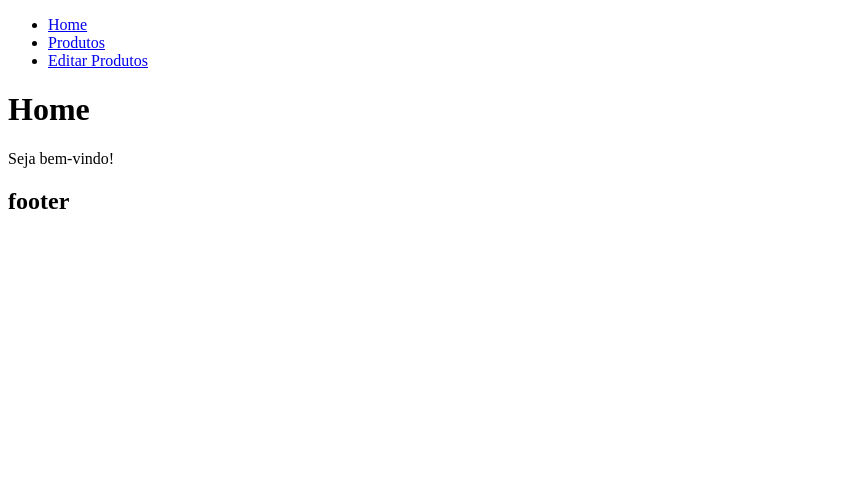
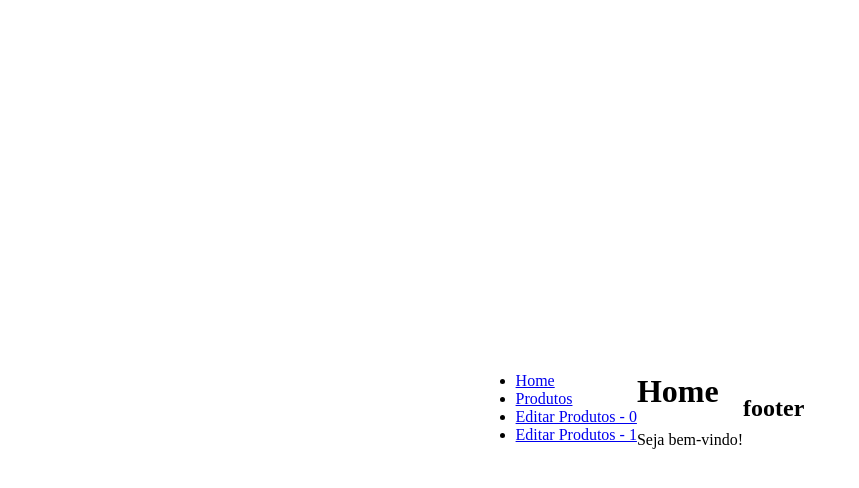
Before and after one commit to leonardobarbosas/routes-react-test, a React (Vite) app in the folder aula06/: page / in a window 1280 px wide. Shown: the top 488 px of the page, without its empty margins (0-859 px from the left). Built offline with nearby package versions, Linux system fonts and the light colour scheme.

Commit message:
mexendo com css module

```diff
--- /dev/null
+++ b/aula06/src/App.module.css
@@ -0,0 +1,6 @@
+.container {
+  display: flex;
+  justify-content: center;
+  align-items: center;
+  height: 100vh;
+}
--- a/aula06/src/App.tsx
+++ b/aula06/src/App.tsx
@@ -1,10 +1,11 @@
 import { Outlet } from "react-router-dom";
 import Header from "./components/Header/Header";
 import Footer from './components/Footer/Footer';
+import styles from './App.module.css';
 
 function App() {
   return (
-    <div className="container">
+    <div className={styles.container}>
       <Header />
       <Outlet />
       <Footer />
--- a/aula06/src/main.tsx
+++ b/aula06/src/main.tsx
@@ -23,7 +23,7 @@ const routes = createBrowserRouter([
         element: <Produtos />,
       },
       {
-        path: "/editar/produtos",
+        path: "/editar/produtos/:id",
         element: <EditarProdutos />,
       },
     ],
--- a/aula06/src/routes/EditarProdutos/index.tsx
+++ b/aula06/src/routes/EditarProdutos/index.tsx
@@ -1,7 +1,12 @@
+import { useParams } from 'react-router-dom';
+
 function EditarProdutos() {
+  const { id } = useParams();
+
   return (
     <div className="conteudo">
       <h2>Editar Produtos</h2>
+      <p>Produto selecionado = {id}</p>
     </div>
   );
 }
--- a/aula06/src/routes/Menu/index.tsx
+++ b/aula06/src/routes/Menu/index.tsx
@@ -11,7 +11,10 @@ function Menu() {
           <Link to="/produtos">Produtos</Link>
         </li>
         <li>
-          <Link to="/editar/produtos">Editar Produtos</Link>
+          <Link to="/editar/produtos/0">Editar Produtos - 0</Link>
+        </li>
+        <li>
+          <Link to="/editar/produtos/1">Editar Produtos - 1</Link>
         </li>
       </ul>
     </nav>
```
